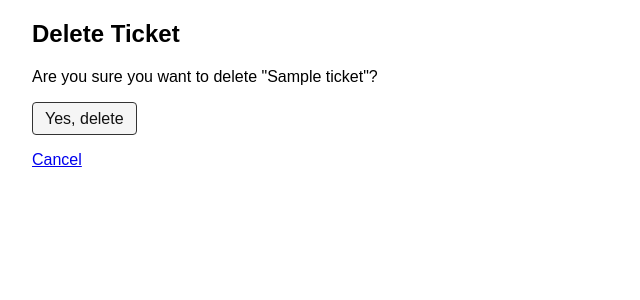
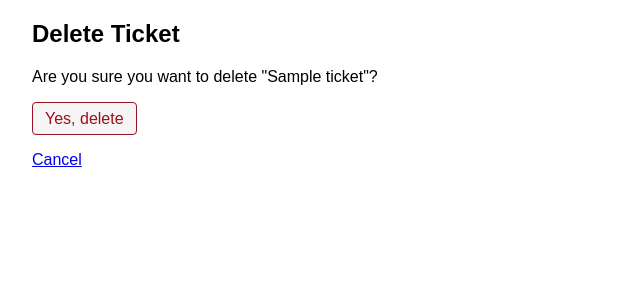
Before and after one commit to aaronrine/django-ticket-tracker, a Django app: template tickets/templates/tickets/ticket_confirm_delete.html in a window 1280 px wide. Shown: the part 92-392 px from the top of the page, without its empty margins (0-640 px from the left). Run offline with Django 5.2, Linux system fonts and the light colour scheme; the template is opened without the code that fills it: values that come from a table or form of the project are taken from there, others are empty; tables that the repository leaves empty hold one stand-in row (values such as "Sample post").

Commit message:
style confirm delete button

```diff
--- a/static/css/styles.css
+++ b/static/css/styles.css
@@ -72,3 +72,12 @@ button:hover {
     gap: 0.5rem;
     align-items: center;
 }
+
+.danger-button {
+    border-color: #9b111e;
+    color: #9b111e;
+}
+
+.danger-button:hover {
+    background: #f8e6e8;
+}
--- a/tickets/templates/tickets/ticket_confirm_delete.html
+++ b/tickets/templates/tickets/ticket_confirm_delete.html
@@ -9,7 +9,7 @@
 
 <form method="post">
     {% csrf_token %}
-    <button type="submit">Yes, delete</button>
+    <button class="danger-button" type="submit">Yes, delete</button>
 </form>
 
 <p>
```
